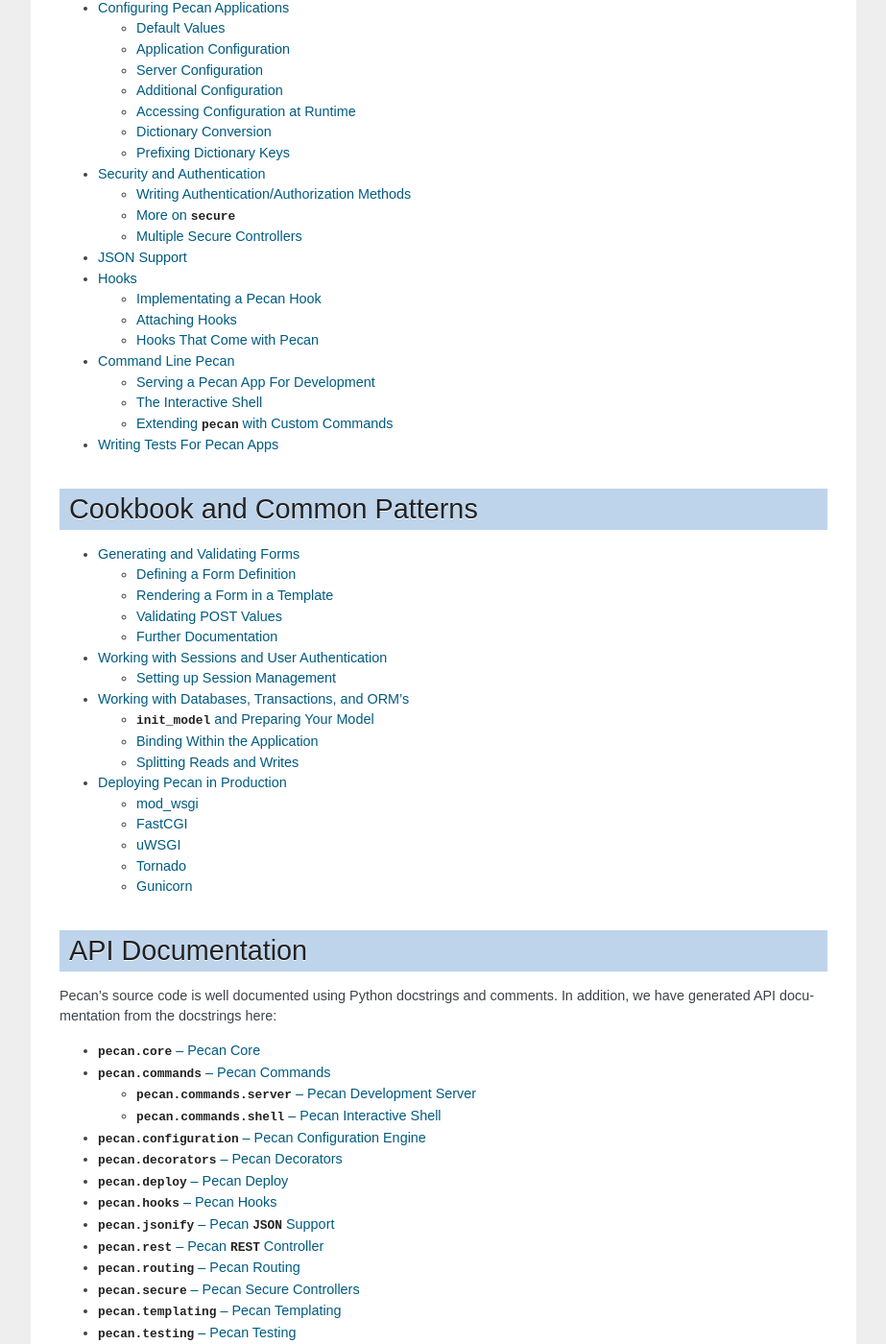
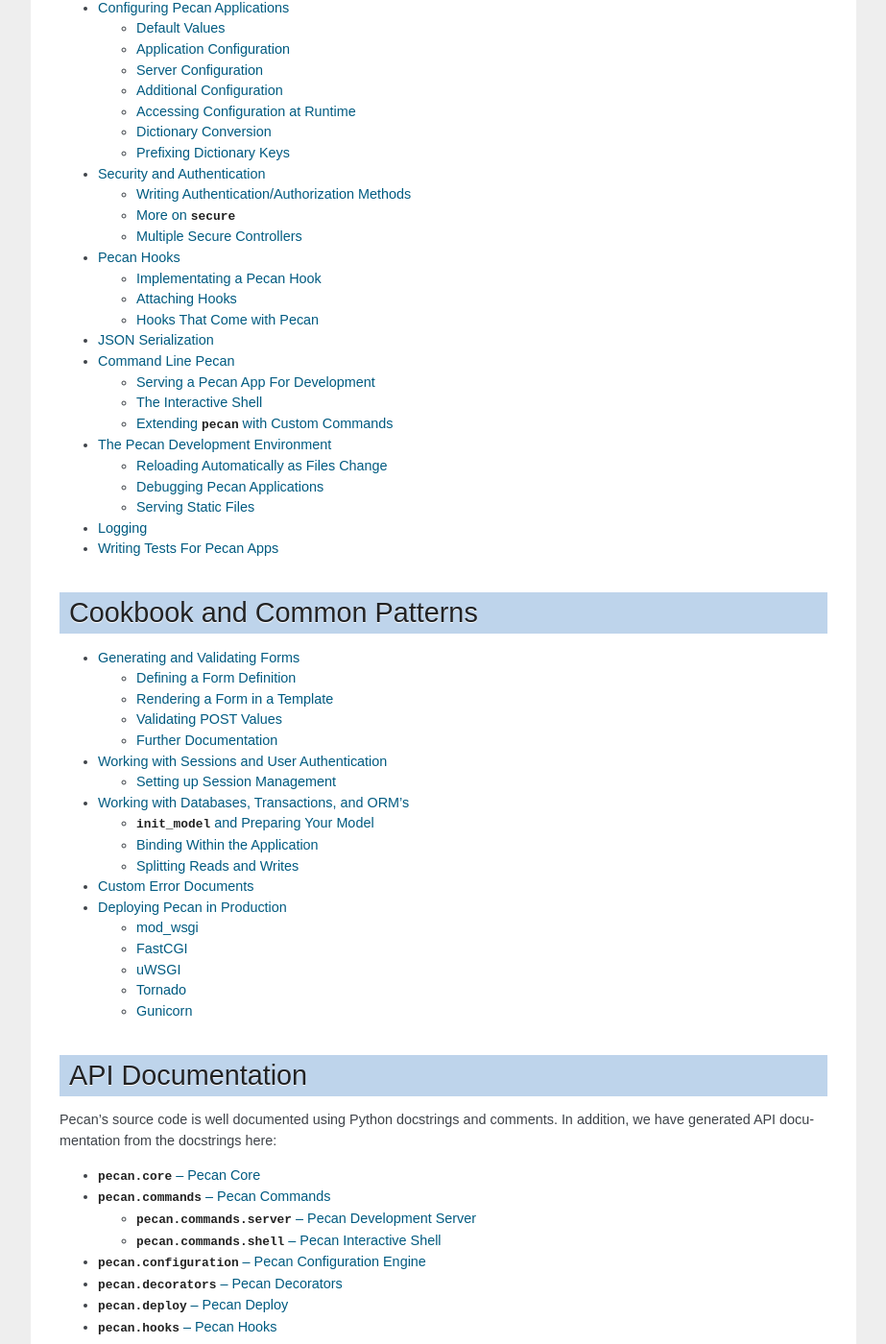
Before and after one commit to stackforge/pecan, a Sphinx documentation site: the page built from docs/source/index.rst, in a window 1280 px wide and 1400 px high, scrolled down 1107 px. Shown: the whole window at 96% size, without its empty margins (198-1121 px from the left). Built offline with Sphinx 7.4.7, drawn with Linux system fonts in a browser that asks for light colours.

Commit message:
More documentation tinkering.

```diff
--- /dev/null
+++ b/docs/source/development.rst
@@ -0,0 +1,17 @@
+.. _development:
+
+The Pecan Development Environment
+=================================
+TODO: Special topics related to Pecan local development
+
+Reloading Automatically as Files Change
+---------------------------------------
+TODO
+
+Debugging Pecan Applications
+----------------------------
+TODO
+
+Serving Static Files
+--------------------
+TODO
--- /dev/null
+++ b/docs/source/errors.rst
@@ -0,0 +1,5 @@
+.. _errors:
+
+Custom Error Documents
+======================
+TODO
--- a/docs/source/hooks.rst
+++ b/docs/source/hooks.rst
@@ -1,7 +1,7 @@
 .. _hooks:
 
-Hooks
-=====
+Pecan Hooks
+===========
 Pecan Hooks are a nice way to interact with the framework itself without having to
 write WSGI middleware.
 
--- a/docs/source/index.rst
+++ b/docs/source/index.rst
@@ -38,9 +38,11 @@
    rest.rst
    configuration.rst
    secure_controller.rst
+   hooks.rst
    jsonify.rst
-   hooks.rst
    commands.rst
+   development.rst
+   logging.rst
    testing.rst
 
 
--- a/docs/source/jsonify.rst
+++ b/docs/source/jsonify.rst
@@ -1,8 +1,8 @@
 .. _jsonify:
 
 
-JSON Support
-============
+JSON Serialization
+==================
 Pecan includes a simple, easy-to-use system for generating and serving
 ``JSON``. To get started, create a file in your project called
 ``json.py`` and import it in your project's ``app.py``.
--- /dev/null
+++ b/docs/source/logging.rst
@@ -0,0 +1,5 @@
+.. _logging:
+
+Logging
+=======
+TODO
--- a/pecan/__init__.py
+++ b/pecan/__init__.py
@@ -17,7 +17,7 @@
 __all__ = [
     'make_app', 'load_app', 'Pecan', 'request', 'response',
     'override_template', 'expose', 'conf', 'set_config', 'render',
-    'abort', 'ValidationException', 'redirect'
+    'abort', 'redirect'
 ]
 
 
```
Also changed, not shown: other parts of docs/source/index.rst (+1 -0 lines).
